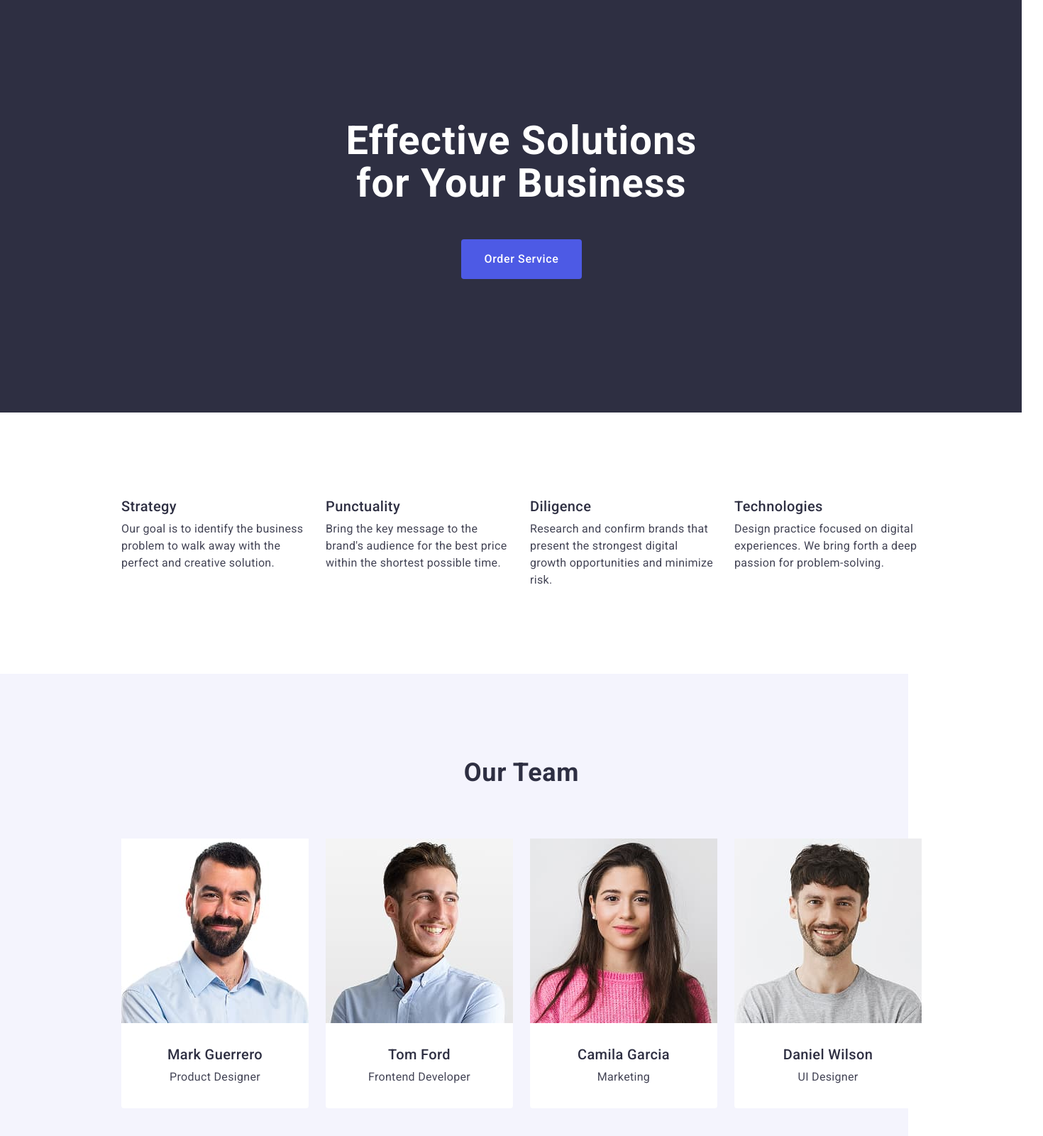
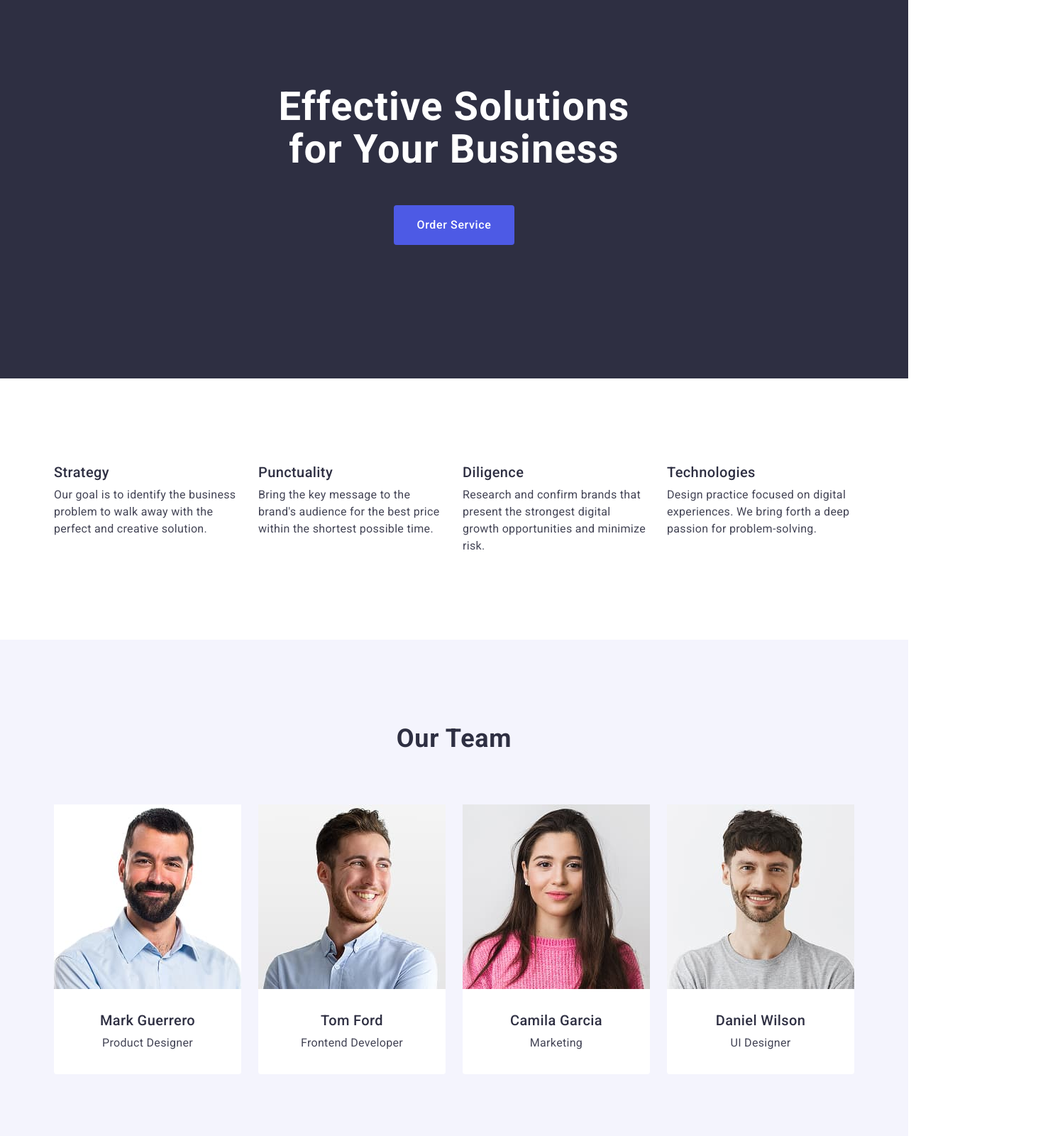
Before and after one commit to AndriiAloshin/AndriiAloshin-goit-markup-hw-03, a plain HTML site: page index.html in a window 1280 px wide. Shown: the part 140-1740 px from the top of the page at 71% size, 1470 px wide, since content can reach past the window. Drawn offline with nearby package versions, Linux system fonts and the light colour scheme.

Commit message:
hw3 ver5

```diff
--- a/css/styles.css
+++ b/css/styles.css
@@ -39,7 +39,7 @@ body {
 }
 
 .container {
-  width: 1470px;
+  width: 1158px;
   padding-left: 15px;
   padding-right: 15px;
   margin: 0 auto;
@@ -48,8 +48,6 @@ body {
 /* ----------------HERDER-------------- */
 
 .header {
-  /* padding-top: 24px;
-  padding-bottom: 24px; */
   border-bottom: 1px solid #e7e9fc;
 }
 
@@ -73,6 +71,7 @@ body {
   line-height: 1.5;
   letter-spacing: 0.02em;
   color: #2e2f42;
+  padding: 24px 0;
 }
 .header-menu-link:hover,
 .header-menu-link:focus {
@@ -97,14 +96,11 @@ body {
 .header-navigation {
   display: flex;
   align-items: center;
-  /* gap: 76px; */
-
-  /* margin-right: auto; */
 }
 
 .header-container {
   display: flex;
-  width: 1158px;
+  /* width: 1158px; */
   justify-content: space-between;
 }
 
@@ -113,7 +109,7 @@ body {
   line-height: 1.5;
   letter-spacing: 0.02em;
   color: #434455;
-  padding: 24px 0;
+  /* padding: 24px 0; */
   align-items: center;
 }
 
@@ -134,7 +130,7 @@ body {
 /* -------------------SLOGAN---------------- */
 .slogan {
   background-color: #2e2f42;
-  width: 1440px;
+  /* width: 1440px; */
   height: 600px;
   margin: 0 auto;
   padding: 188px 0;
@@ -147,8 +143,6 @@ body {
   letter-spacing: 0.02em;
   text-align: center;
   color: #fff;
-  /* padding-top: 188px; */
-  /* margin-bottom: 48px; */
   max-width: 496px;
   margin: 0 auto 48px auto;
 }
@@ -199,8 +193,8 @@ body {
 .feature-title {
 }
 .feature-list {
-  padding-left: 156px;
-  padding-right: 156px;
+  /* padding-left: 156px;
+  padding-right: 156px; */
   display: flex;
   gap: 24px;
 }
@@ -240,13 +234,11 @@ body {
   text-align: center;
   color: #2e2f42;
   text-transform: capitalize;
-  /* padding-top: 120px; */
   margin-bottom: 72px;
 }
 .team-list {
-  /* padding-bottom: 120px; */
-  padding-right: 156px;
-  padding-left: 156px;
+  /* padding-right: 156px;
+  padding-left: 156px; */
   display: flex;
   gap: 24px;
   /* flex-basis: calc((100% - 72px) / 4); */
@@ -265,7 +257,6 @@ body {
   letter-spacing: 0.02em;
   text-align: center;
   color: #2e2f42;
-  /* padding-top: 32px; */
   margin-bottom: 8px;
 }
 .team-list-text {
@@ -274,7 +265,6 @@ body {
   letter-spacing: 0.02em;
   text-align: center;
   color: #434455;
-  /* padding-bottom: 32px; */
 }
 .name-job-title {
   padding: 32px 0;
@@ -294,15 +284,14 @@ body {
   text-align: center;
   color: #2e2f42;
   text-transform: capitalize;
-  /* padding-top: 120px; */
   margin-bottom: 72px;
 }
 .portfolio-list {
   padding-bottom: 120px;
   display: flex;
   flex-wrap: wrap;
-  padding-left: 156px;
-  padding-right: 156px;
+  /* padding-left: 156px;
+  padding-right: 156px; */
   column-gap: 24px;
   row-gap: 48px;
   /* gap: 48px 20px; */
@@ -341,7 +330,7 @@ body {
 
 .footer {
   background-color: #2e2f42;
-  padding-left: 156px;
+  /* padding-left: 156px; */
   padding: 100px 0;
 }
 .footer-link {
```
